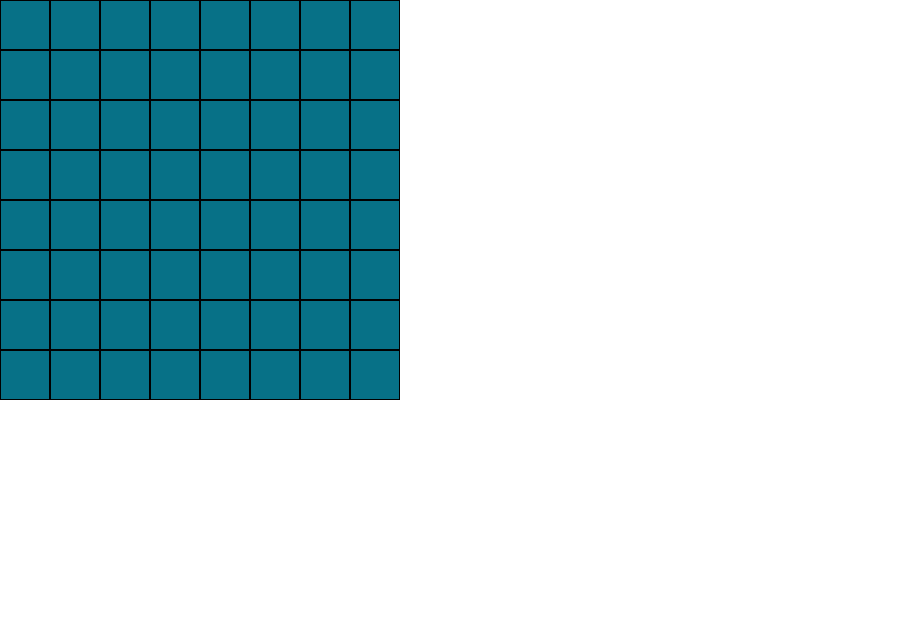
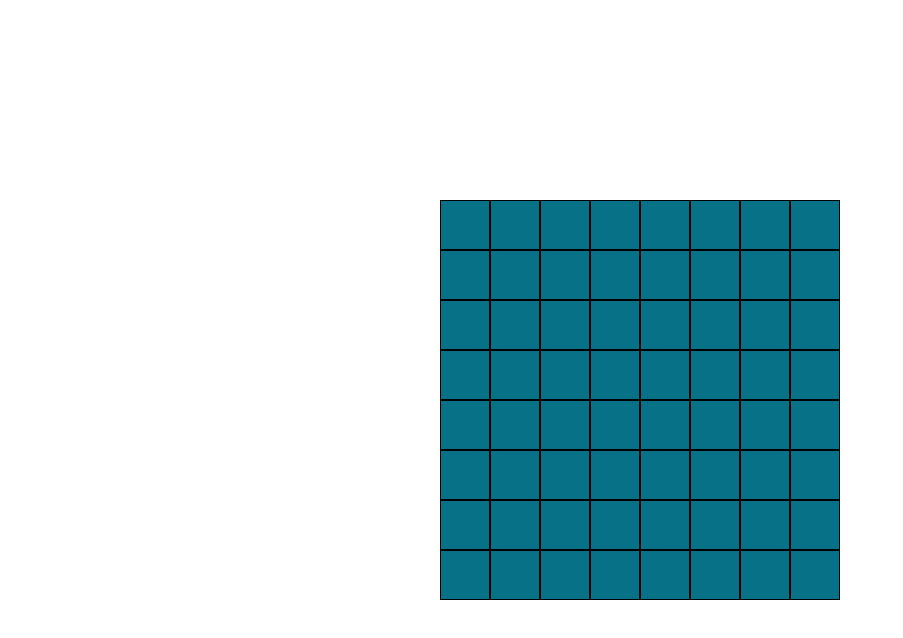
Before and after one commit to Guthias/minesweeper, a React (Create React App) app: page / in a window 1280 px wide. Shown: the top 638 px of the page, without its empty margins (0-903 px from the left). Built offline with nearby package versions, Linux system fonts and the light colour scheme.

Commit message:
style: centralizing board

```diff
--- a/src/App.css
+++ b/src/App.css
@@ -5,6 +5,7 @@
 .board-row {
   display: flex;
   flex-direction: row;
+  justify-content: center;
 }
 
 .board-cell {
@@ -23,3 +24,10 @@
   background-color: #077187;
   color: red;
 }
+
+.game-area {
+  display: flex;
+  align-items: center;
+  justify-content: center;
+  height: 100vh;
+}
--- a/src/components/Game.jsx
+++ b/src/components/Game.jsx
@@ -12,7 +12,7 @@ export default class Game extends Component {
     const { width, heigth, mines } = this.state;
 
     return (
-      <div>
+      <div className="game-area">
         <div className="board-area">
           <Board
             width={ width }
```
